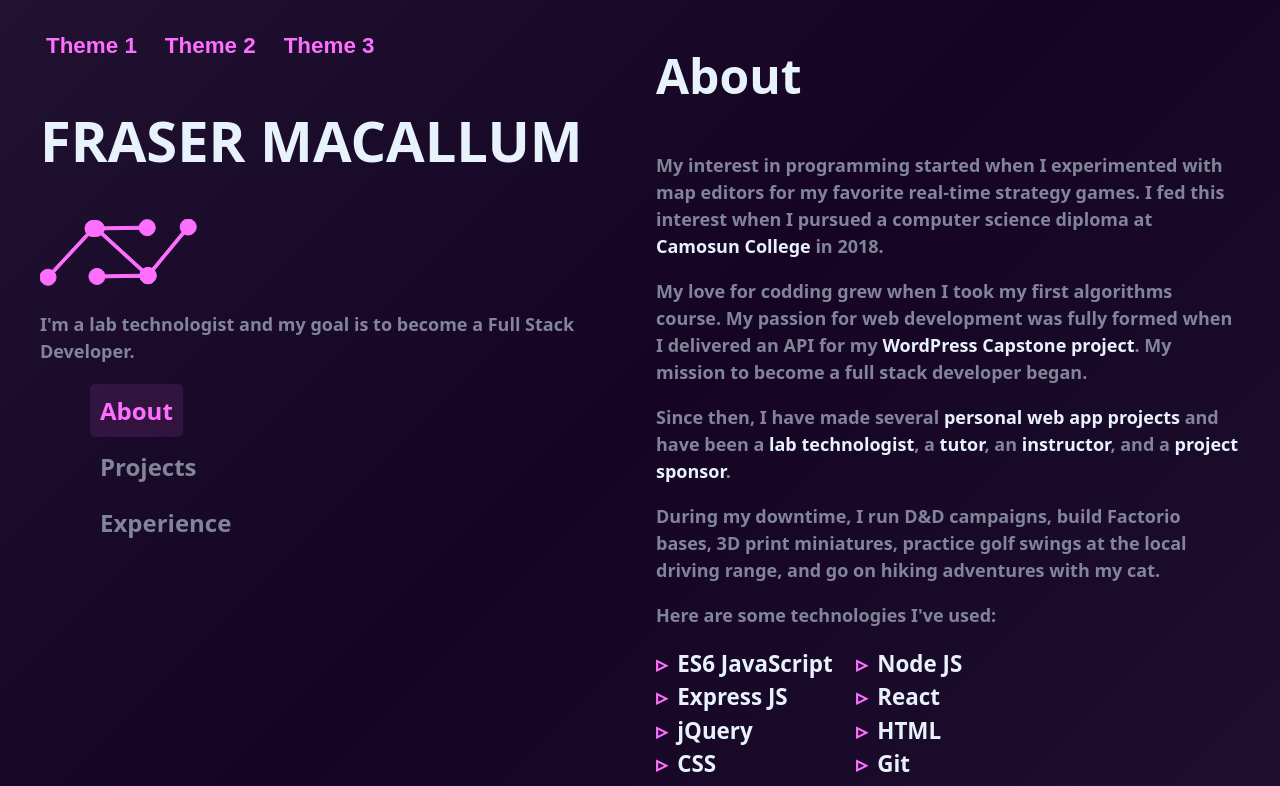
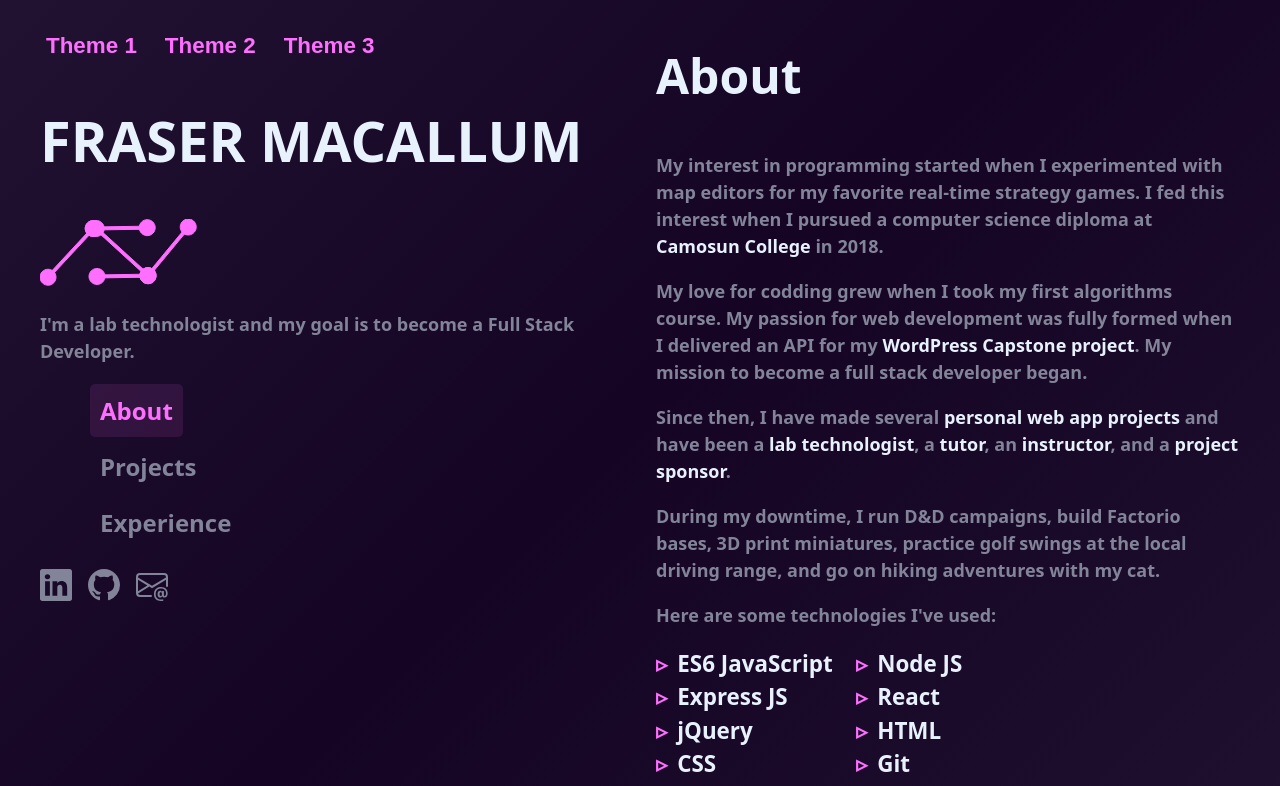
Before and after one commit to frayfray248/fraser-portfolio-v3, a Next.js app: page / in a window 1280 px wide. Shown: the top 786 px of the page. Built offline with nearby package versions, Linux system fonts and the light colour scheme.

Commit message:
Social Media Links

```diff
--- /dev/null
+++ b/src/app/components/SocialMediaLinks.js
@@ -0,0 +1,14 @@
+import ButtonContainer from "./button/ButtonContainer";
+
+// icons
+import { LinkedInIcon, GitHubIcon, EnvelopeAtIcon } from './icons/Icon'
+
+const SocialMediaLinks = () => (
+    <ButtonContainer>
+        <a href="https://www.linkedin.com/in/fraser-macallum-752b2716b" target="_blank" rel="noreferrer" ><LinkedInIcon /></a>
+        <a href="https://github.com/frayfray248" target="_blank" rel="noreferrer"><GitHubIcon /></a>
+        <a href="mailto:fmacallum@shaw.ca"><EnvelopeAtIcon /></a>
+    </ButtonContainer>
+)
+
+export default SocialMediaLinks
--- a/src/app/components/header/Header.js
+++ b/src/app/components/header/Header.js
@@ -1,15 +1,23 @@
+// modules
 import styled from 'styled-components'
 
+// device
 import { device } from '@/app/device/device'
 
-import Brand from '../Brand'
+// components
+import Brand from '../icons/Brand'
 import ButtonContainer from '../button/ButtonContainer'
 import Button from '../button/Button'
 import Nav from '../layout/Nav'
+import SocialMediaLinks from '../SocialMediaLinks'
 
+// config
 import { singleColumnMaxWidth } from '@/app/config/config'
 
+// themes
 import { mainTheme, secTheme, tertTheme } from '@/app/styles/themes'
+
+
 
 const StyledHeader = styled.div`
     width: 50%;
@@ -49,6 +57,8 @@
             <Brand />
             <p>I'm a lab technologist and my goal is to become a Full Stack Developer.</p>
             <Nav activeSection={activeSection}/>
+            <SocialMediaLinks />
+
         </StyledHeader>
     )
 }
--- /dev/null
+++ b/src/app/components/icons/Icon.js
@@ -0,0 +1,22 @@
+//styled
+import styled, { css } from "styled-components"
+
+// SVGs
+import Image from "next/image"
+import LinkedinSVG from "@/app/res/svg/LinkedinSVG"
+import GitHubSVG from "@/app/res/svg/GitHubSVG"
+import EnvelopeAtSVG from "@/app/res/svg/EnvelopeAtSVG"
+
+const style = css`
+    color: ${props => props.theme.colors.defaultText};
+
+    transition: color 0.2s ease-in-out;
+
+    &:hover {
+        color: ${props => props.theme.colors.highlight};
+    }
+`
+
+export const LinkedInIcon = styled(({className}) => <LinkedinSVG className={className} width={32} height={32}/>)`${style}`
+export const GitHubIcon = styled(({className}) => <GitHubSVG className={className} width={32} height={32} />)`${style}`
+export const EnvelopeAtIcon = styled(({className}) => <EnvelopeAtSVG className={className} width={32} height={32} />)`${style}`
--- /dev/null
+++ b/src/app/res/svg/EnvelopeAtSVG.js
@@ -0,0 +1,17 @@
+import * as React from "react"
+const SvgComponent = (props) => (
+  <svg
+    xmlns="http://www.w3.org/2000/svg"
+    width={16}
+    height={16}
+    fill="currentColor"
+
+    viewBox="0 0 16 16"
+    {...props}
+    className={`bi bi-linkedin ${props.className}`}
+  >
+    <path d="M2 2a2 2 0 0 0-2 2v8.01A2 2 0 0 0 2 14h5.5a.5.5 0 0 0 0-1H2a1 1 0 0 1-.966-.741l5.64-3.471L8 9.583l7-4.2V8.5a.5.5 0 0 0 1 0V4a2 2 0 0 0-2-2H2Zm3.708 6.208L1 11.105V5.383l4.708 2.825ZM1 4.217V4a1 1 0 0 1 1-1h12a1 1 0 0 1 1 1v.217l-7 4.2-7-4.2Z" />
+    <path d="M14.247 14.269c1.01 0 1.587-.857 1.587-2.025v-.21C15.834 10.43 14.64 9 12.52 9h-.035C10.42 9 9 10.36 9 12.432v.214C9 14.82 10.438 16 12.358 16h.044c.594 0 1.018-.074 1.237-.175v-.73c-.245.11-.673.18-1.18.18h-.044c-1.334 0-2.571-.788-2.571-2.655v-.157c0-1.657 1.058-2.724 2.64-2.724h.04c1.535 0 2.484 1.05 2.484 2.326v.118c0 .975-.324 1.39-.639 1.39-.232 0-.41-.148-.41-.42v-2.19h-.906v.569h-.03c-.084-.298-.368-.63-.954-.63-.778 0-1.259.555-1.259 1.4v.528c0 .892.49 1.434 1.26 1.434.471 0 .896-.227 1.014-.643h.043c.118.42.617.648 1.12.648Zm-2.453-1.588v-.227c0-.546.227-.791.573-.791.297 0 .572.192.572.708v.367c0 .573-.253.744-.564.744-.354 0-.581-.215-.581-.8Z" />
+  </svg>
+)
+export default SvgComponent
--- /dev/null
+++ b/src/app/res/svg/GitHubSVG.js
@@ -0,0 +1,16 @@
+import * as React from "react"
+const SvgComponent = (props) => (
+  <svg
+    xmlns="http://www.w3.org/2000/svg"
+    width={16}
+    height={16}
+    fill="currentColor"
+
+    viewBox="0 0 16 16"
+    {...props}
+    className={`bi bi-linkedin ${props.className}`}
+  >
+    <path d="M8 0C3.58 0 0 3.58 0 8c0 3.54 2.29 6.53 5.47 7.59.4.07.55-.17.55-.38 0-.19-.01-.82-.01-1.49-2.01.37-2.53-.49-2.69-.94-.09-.23-.48-.94-.82-1.13-.28-.15-.68-.52-.01-.53.63-.01 1.08.58 1.23.82.72 1.21 1.87.87 2.33.66.07-.52.28-.87.51-1.07-1.78-.2-3.64-.89-3.64-3.95 0-.87.31-1.59.82-2.15-.08-.2-.36-1.02.08-2.12 0 0 .67-.21 2.2.82.64-.18 1.32-.27 2-.27.68 0 1.36.09 2 .27 1.53-1.04 2.2-.82 2.2-.82.44 1.1.16 1.92.08 2.12.51.56.82 1.27.82 2.15 0 3.07-1.87 3.75-3.65 3.95.29.25.54.73.54 1.48 0 1.07-.01 1.93-.01 2.2 0 .21.15.46.55.38A8.012 8.012 0 0 0 16 8c0-4.42-3.58-8-8-8z" />
+  </svg>
+)
+export default SvgComponent
--- /dev/null
+++ b/src/app/res/svg/LinkedinSVG.js
@@ -0,0 +1,16 @@
+
+const SvgComponent = (props) => (
+    <svg
+    xmlns="http://www.w3.org/2000/svg"
+    width={16}
+    height={16}
+    fill="currentColor"
+
+    viewBox="0 0 16 16"
+    {...props}
+    className={`bi bi-linkedin ${props.className}`}
+    >
+        <path d="M0 1.146C0 .513.526 0 1.175 0h13.65C15.474 0 16 .513 16 1.146v13.708c0 .633-.526 1.146-1.175 1.146H1.175C.526 16 0 15.487 0 14.854V1.146zm4.943 12.248V6.169H2.542v7.225h2.401zm-1.2-8.212c.837 0 1.358-.554 1.358-1.248-.015-.709-.52-1.248-1.342-1.248-.822 0-1.359.54-1.359 1.248 0 .694.521 1.248 1.327 1.248h.016zm4.908 8.212V9.359c0-.216.016-.432.08-.586.173-.431.568-.878 1.232-.878.869 0 1.216.662 1.216 1.634v3.865h2.401V9.25c0-2.22-1.184-3.252-2.764-3.252-1.274 0-1.845.7-2.165 1.193v.025h-.016a5.54 5.54 0 0 1 .016-.025V6.169h-2.4c.03.678 0 7.225 0 7.225h2.4z" />
+    </svg>
+)
+export default SvgComponent
```
Also changed, not shown: src/app/components/icons/Brand.js (renamed from src/app/components/Brand.js).
